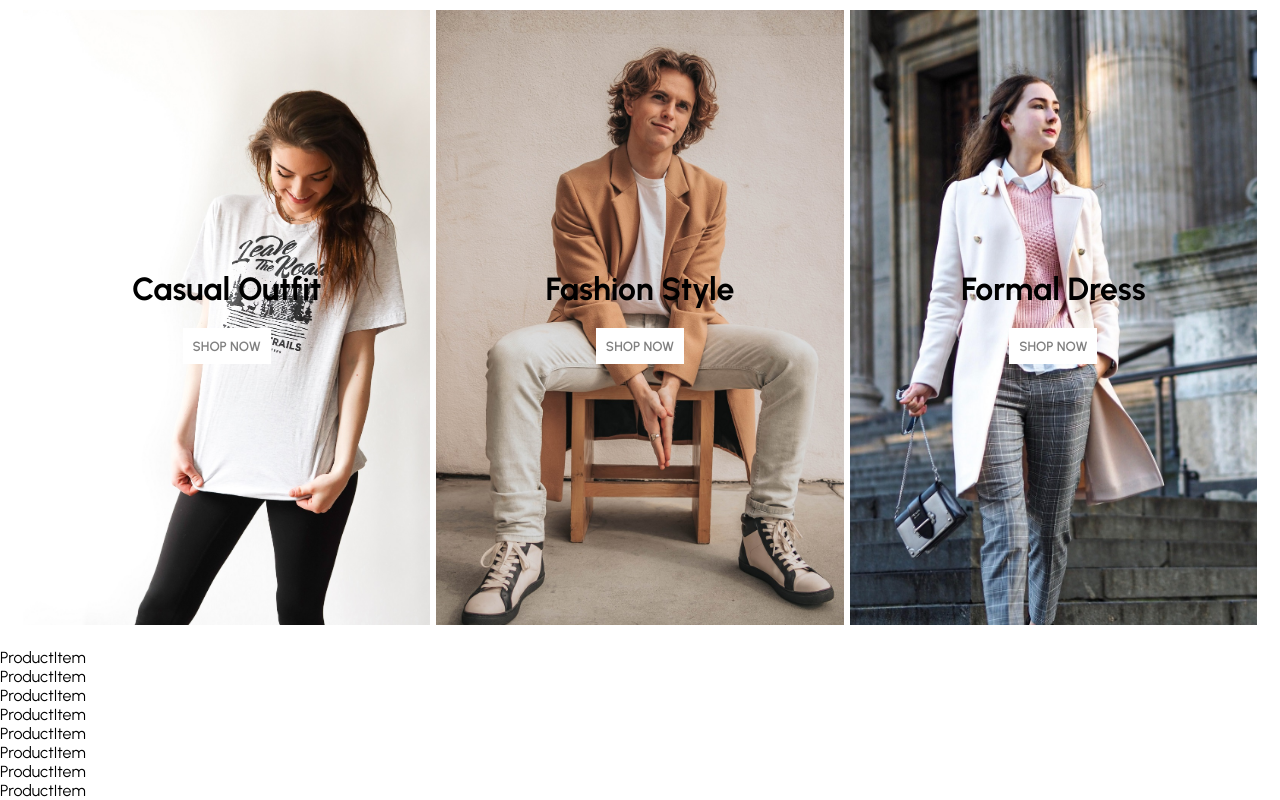
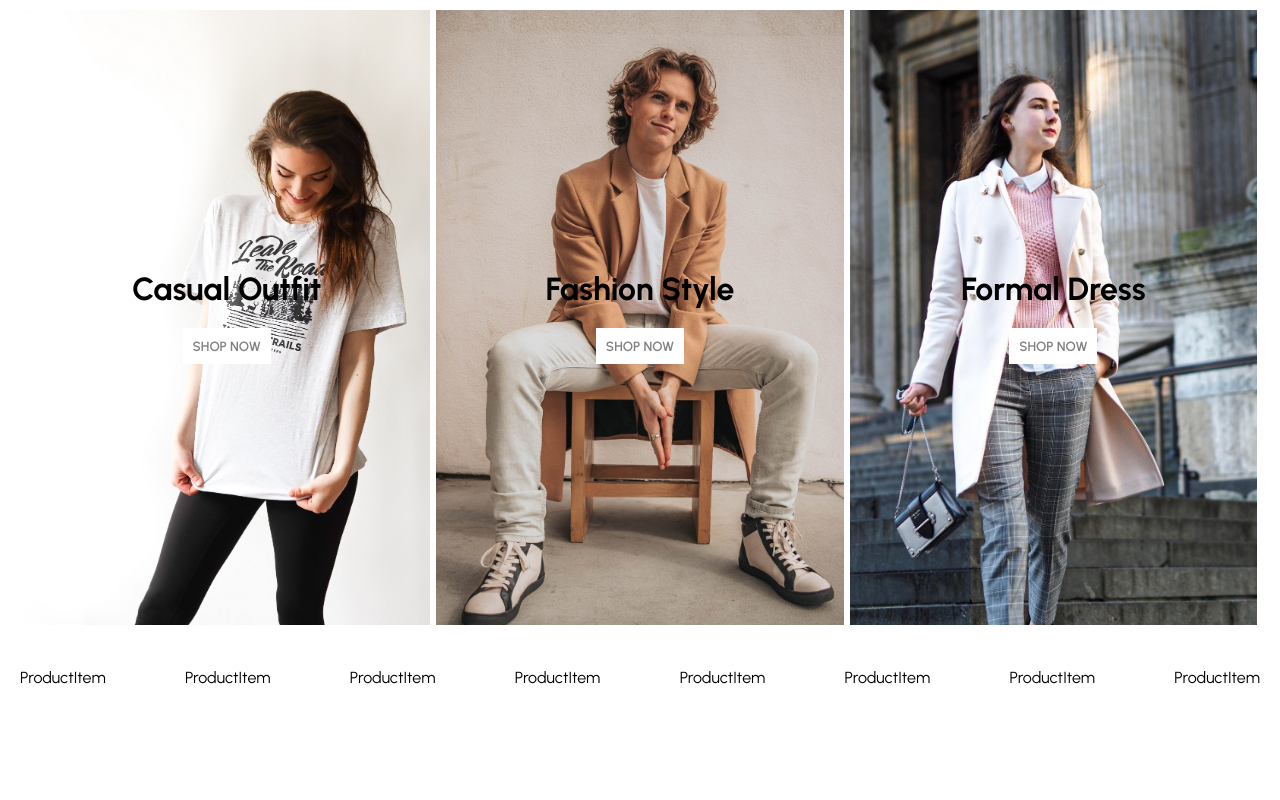
Before and after one commit to AliPooladmast/e-commerce, a React (Create React App) app: page / in a window 1280 px wide. Shown: the part 903-1703 px from the top of the page. After the commit the page ends 1610 px from the top, so only its background shows below. Built offline with nearby package versions, Linux system fonts and the light colour scheme.

Commit message:
Products: Add style for arrangement of card items in product module

```diff
--- a/src/components/Products/Products.jsx
+++ b/src/components/Products/Products.jsx
@@ -1,10 +1,11 @@
 import React from "react";
 import { popularProducts } from "../../data";
 import ProductItem from "../ProductItem/ProductItem";
+import style from "./Products.module.scss";
 
 const Products = () => {
   return (
-    <div>
+    <div className={style.Container}>
       {popularProducts.map((item) => (
         <ProductItem item={item} key={item.id} />
       ))}
--- /dev/null
+++ b/src/components/Products/Products.module.scss
@@ -0,0 +1,5 @@
+.Container {
+  display: flex;
+  padding: 20px;
+  justify-content: space-between;
+}
```
